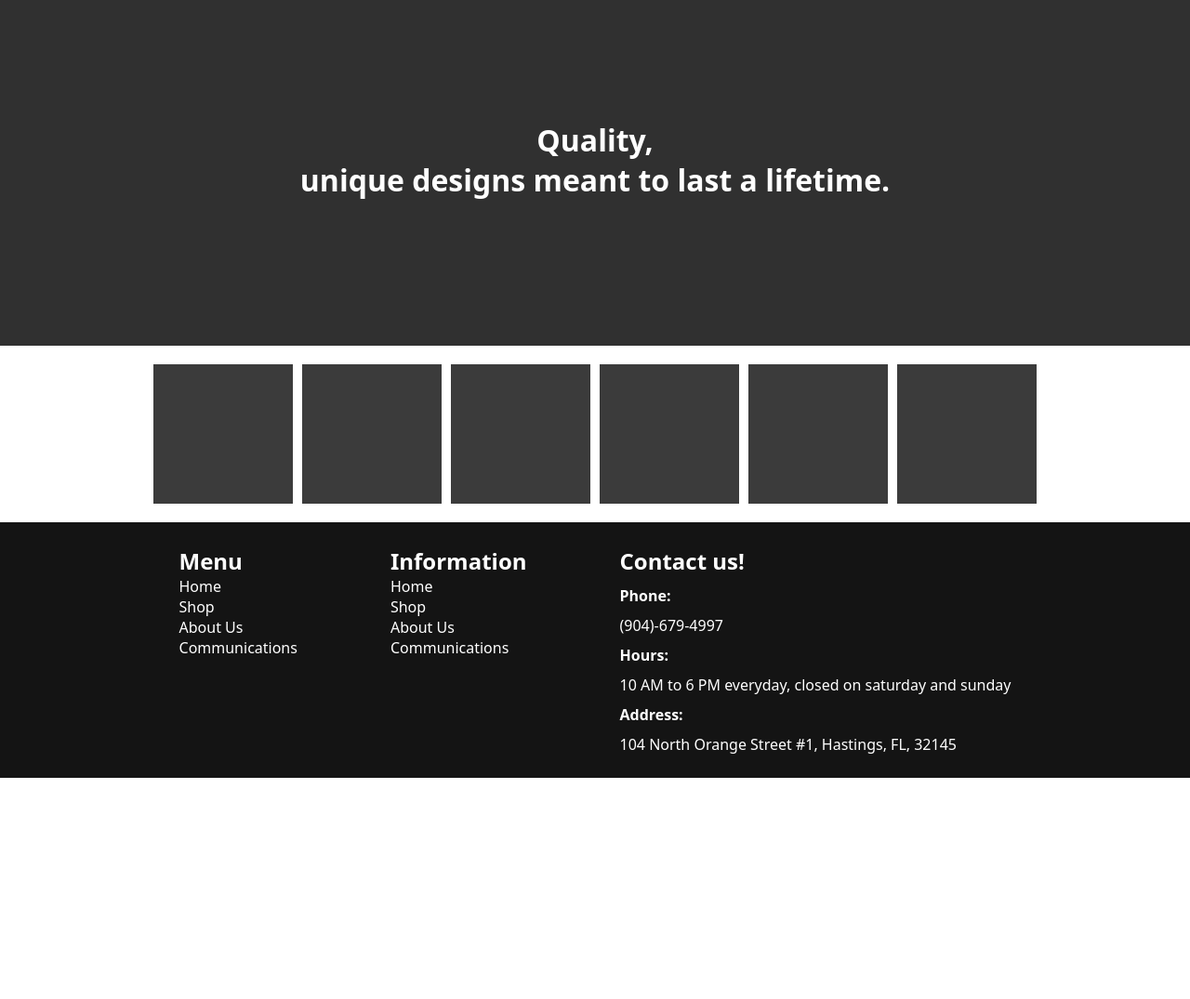
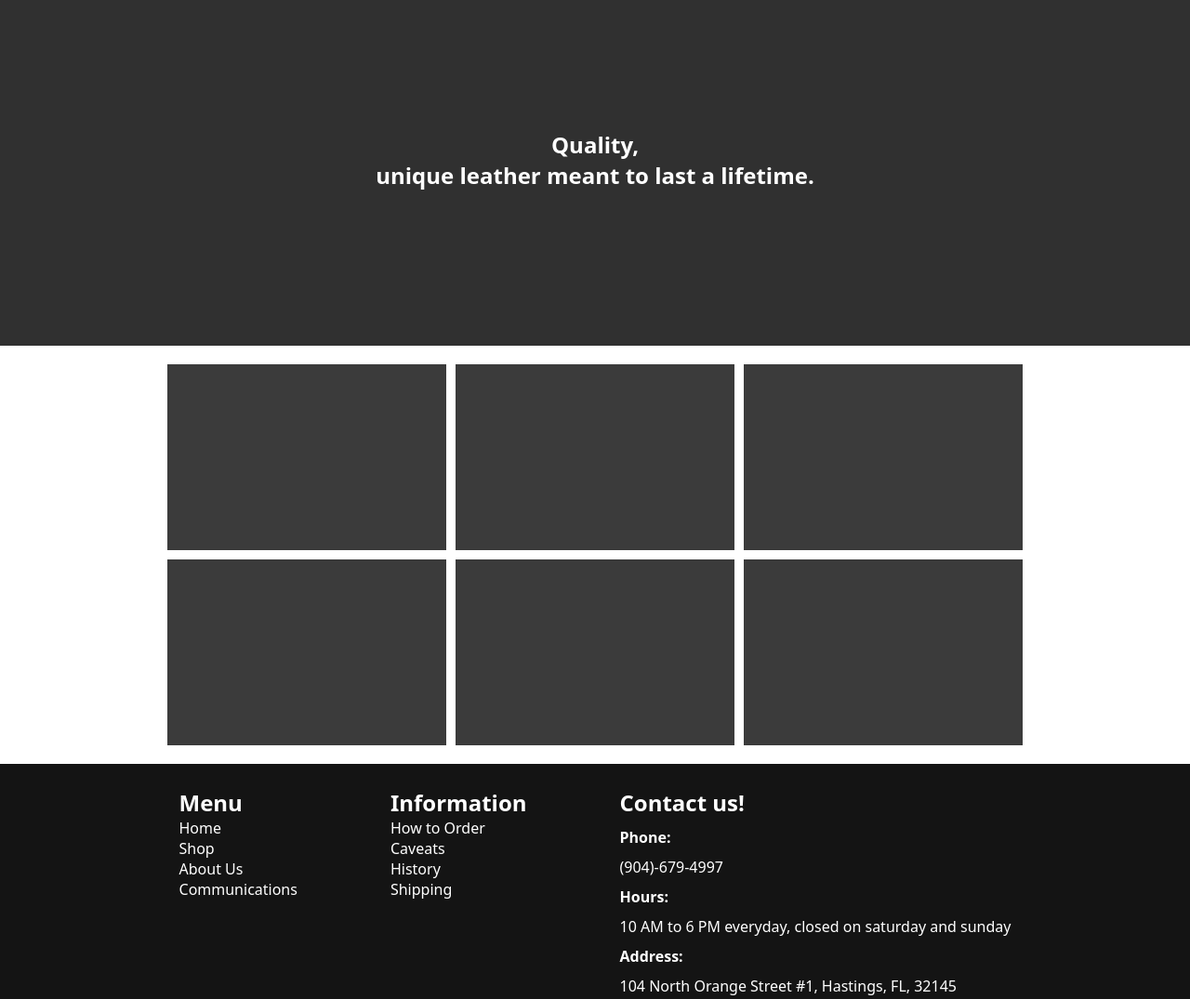
Before and after one commit to fChiriboga/Andrews, a plain HTML site: page index.html in a window 1280 px wide. Shown: the part 600-1675 px from the top of the page at 93% size. Before the commit the page ends 1437 px from the top, so only its background shows below. Drawn offline with Linux system fonts and the light colour scheme.

Commit message:
Added grid for gallery

```diff
--- a/index.html
+++ b/index.html
@@ -53,12 +53,13 @@
     </section>
     <div class="short-story">
 
-    <div class="container">
+    <div class="story-container">
         <h2 class="container-title">Quality, </h2>
+        <h3>unique leather meant to last a lifetime.</h3>
     </div>
 
     <div class="container">
-        <h3>unique designs meant to last a lifetime.</h3>
+
     </div>
 
     </div>
@@ -70,6 +71,7 @@
             <div class="image"></div>
             <div class="image"></div>
             <div class="image"></div>
+        </div>
     </div>
     </main>
     <footer>
@@ -94,16 +96,16 @@
             <h2>Information</h2>
             <ul class="information-links">
                 <li class="info-item">
-                    <a href="index.html" class="info-link">Home</a>
+                    <a href="index.html" class="info-link">How to Order</a>
                 </li>
                 <li class="info-item">
-                    <a href="pages/shop.html" class="info-link">Shop</a>
+                    <a href="pages/shop.html" class="info-link">Caveats</a>
                 </li>
                 <li class="info-item">
-                    <a href="pages/about-us.html" class="info-link">About Us</a>
+                    <a href="pages/about-us.html" class="info-link">History</a>
                 </li>
                 <li class="info-item">
-                    <a href="pages/Communications" class="info-link">Communications</a>
+                    <a href="pages/Communications" class="info-link">Shipping</a>
                 </li>
             </ul>
         </div>
--- a/style.css
+++ b/style.css
@@ -129,34 +129,39 @@ section{
     min-height:40px;
     opacity:.75;
 }
-/* banner */
+/* story-container */
 .short-story{
-    display: flex;
-    flex-wrap: wrap;
-    flex-direction: column;
+    display: grid;
+    grid-template-columns: repeat(1, 1fr);
+    grid-template-rows: repeat(1, 1fr);
     margin-top: 50px;
     background-color: #303030;
     height:400px;
     width:100%;
-    justify-content: center;
     align-items: center;
 }
 .short-story h2, h3{
-    font-size: 2rem;
-    display: flex;
+    display:grid;
+    text-align: center;
+    justify-content: center;
+    font-size: calc(1rem + 1vh);
     color: #ffffff;
+}
+.story-container{
+    display:grid;
+
 }
 /* gallery */
 .gallery-container{
-    display:flex;
+    grid-template-columns: repeat(3, minmax(150px, 300px));
+    grid-template-rows: repeat(2, minmax(150px, 200px));
+    display:grid;
     margin: 20px;
     justify-content: center;
     gap: 10px;
-    flex-wrap: wrap;
 }
 .image{
-    min-width: 150px;
-    min-height: 150px;
+
     background-color: #3b3b3b;
 }
 /* Footer */
```
Lines whose indentation alone changed are shown as unchanged.
